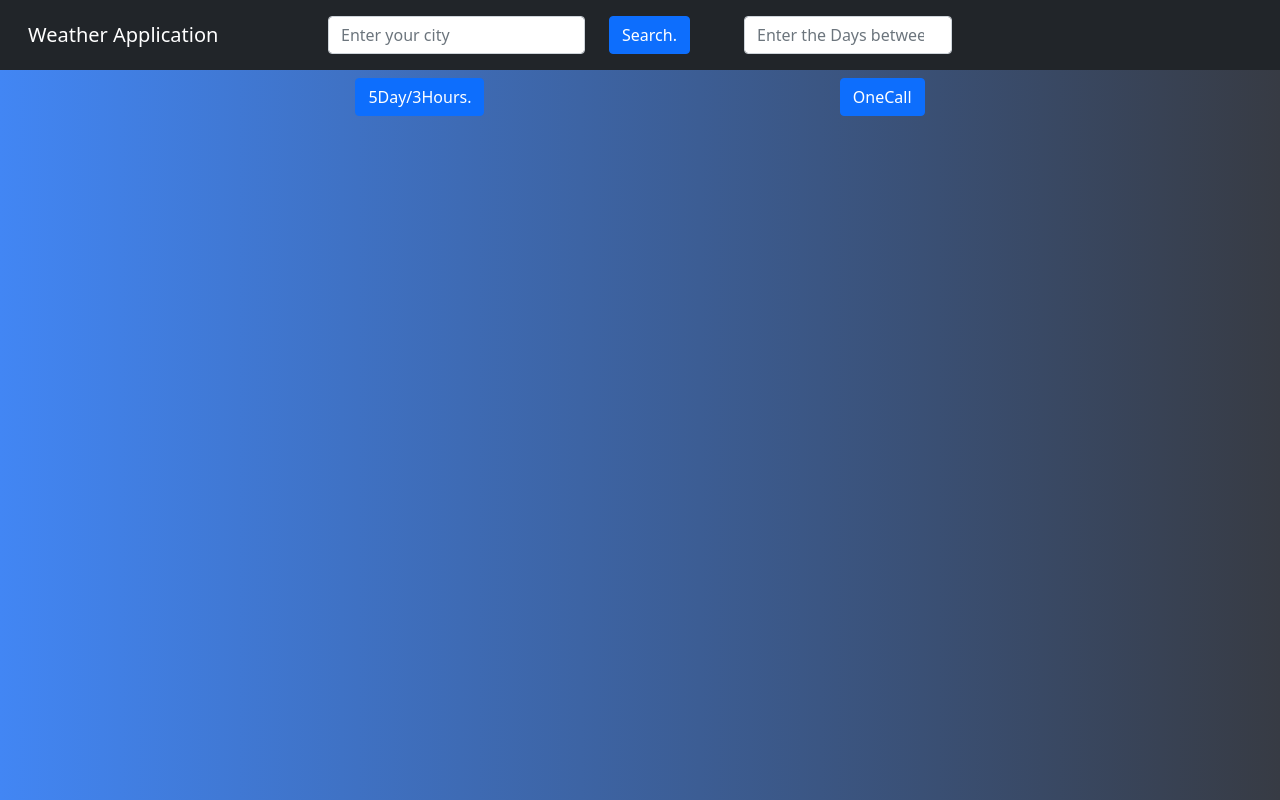
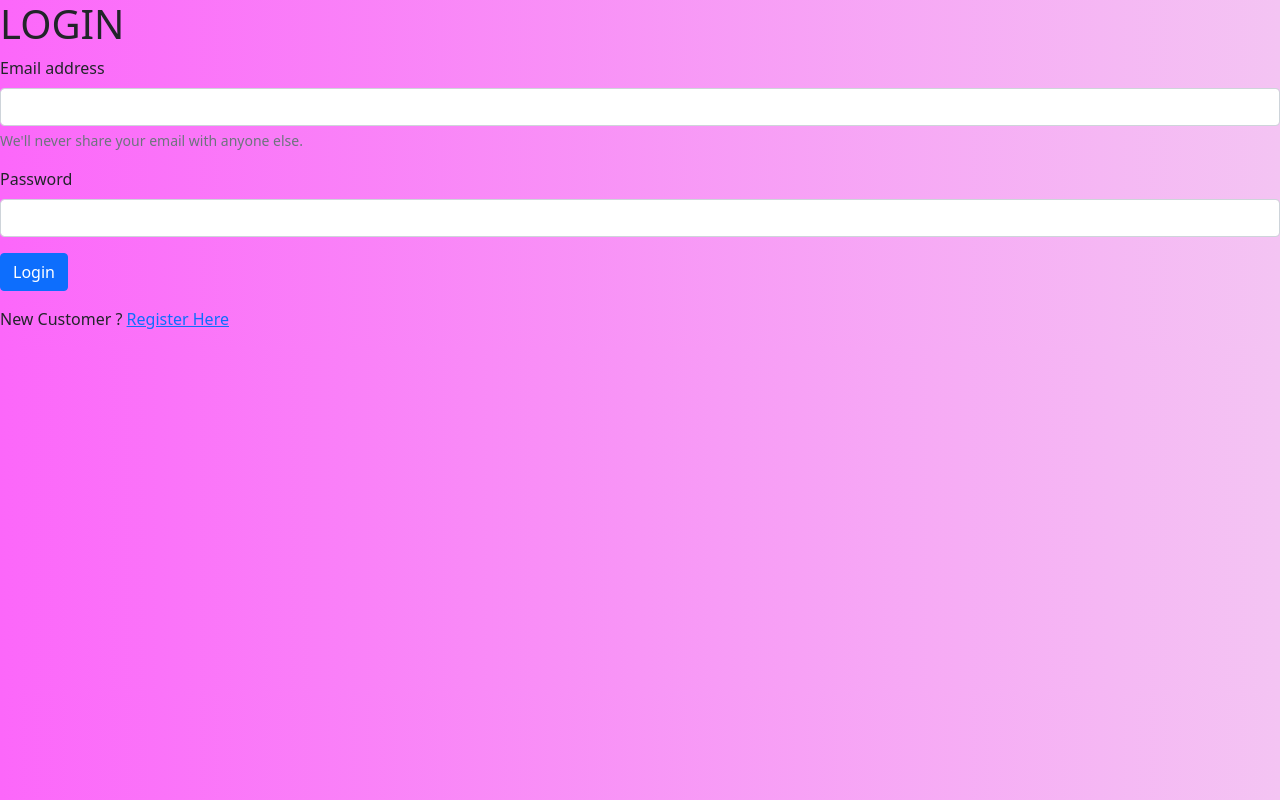
Before and after one commit to sajjanshah11/meme-generator, a React (Create React App) app: page /login in a window 1280 px wide. Built offline with nearby package versions, Linux system fonts and the light colour scheme.

Commit message:
API integrated

```diff
--- a/package.json
+++ b/package.json
@@ -10,10 +10,12 @@
     "@testing-library/user-event": "^12.8.3",
     "axios": "^0.24.0",
     "bootstrap": "^5.1.3",
+    "cors": "^2.8.5",
     "google-maps-react": "^2.0.6",
     "react": "^17.0.2",
     "react-bootstrap": "^2.0.3",
     "react-dom": "^17.0.2",
+    "react-router-dom": "^5.2.0",
     "react-scripts": "4.0.3",
     "react-table": "^7.7.0",
     "uuidv4": "^6.2.12",
--- a/src/App.js
+++ b/src/App.js
@@ -1,11 +1,35 @@
 import React from 'react';
-import NewWeather from "./NewWeather"
+import NewWeather from "./NewWeather";
+
+import {
+  BrowserRouter as Router,
+  Switch,
+  Route,
+  useRouteMatch,
+  useParams
+} from "react-router-dom";
+
+import Login from "./Login";
+import Signup from "./Signup";
 
 
 const App = () => {
   return (
     <>
-      <NewWeather />
+      <Router>
+        <Switch>
+          <Route path = "/" exact>
+            <NewWeather />
+          </Route>
+          <Route path = "/signup" exact>
+            <Signup />
+          </Route>
+          <Route path = "/login" exact>
+            <Login />
+          </Route>
+        </Switch>
+      </Router>
+
     </>
   );
 }
--- /dev/null
+++ b/src/Login.js
@@ -0,0 +1,72 @@
+import React,{ useState } from "react";
+import { Link } from 'react-router-dom';
+import axios from "axios"
+
+const Login = () =>{
+    const [email,setEmail] = useState("");
+    const [password,setPassword] = useState("");
+    const [error,setError] = useState("");
+    const[loading,setLoading]  = useState()
+
+    async function submitHandler(e){
+        e.preventDefault();
+        try {
+            const config = {
+                headers:{
+                    "Content-type" : "application/json"
+                }
+            }
+            const { data } = await axios.get('http://localhost:4000/api/user/login',{
+                // headers:{
+                //     "email":"krishna1@gmail.com",
+                //     "password":"12345",
+                //     "Content-type" : "application/json"
+                // }
+            })
+            console.log(data)
+
+        } catch (error) {
+            console.log(error.message)
+            setError(error.response.data.message)
+        }
+    }
+    console.log(error)
+    return(
+        <>
+            <h1>LOGIN</h1>
+             <form onSubmit = {submitHandler}>
+                <div class="mb-3">
+                    <label for="exampleInputEmail1" class="form-label">Email address</label>
+                    <input
+                        type="email"
+                        value = {email}
+                        class="form-control"
+                        id="exampleInputEmail1"
+                        aria-describedby="emailHelp"
+                        onChange = {(e)=>setEmail(e.target.value)}
+
+                        />
+                    <div id="emailHelp" class="form-text">We'll never share your email with anyone else.</div>
+                </div>
+                <div class="mb-3">
+                    <label for="exampleInputPassword1" class="form-label">Password</label>
+                    <input
+                        type="password"
+                        value = {password}
+                        class="form-control"
+                        id="exampleInputPassword1"
+                        onChange = {(e)=>setPassword(e.target.value)}
+                     />
+                </div>
+                <button type="submit" class="btn btn-primary">Login</button>
+            </form>
+            <div className="py-3">
+                <div>
+                    New Customer ? <Link to="/signup">Register Here</Link>
+                </div>
+            </div>
+        </>
+    )
+}
+
+export default Login;
--- /dev/null
+++ b/src/Signup.js
@@ -0,0 +1,28 @@
+import React from "react"
+
+const Signup = ()=>{
+    return(
+        <>
+            <h1>SIGNUP</h1>
+            <form>
+                 <div class="mb-3">
+                    <label for="exampleInputEmail1" class="form-label">Enter Your Name </label>
+                    <input type="name" class="form-control" id="exampleInputEmail1" aria-describedby="emailHelp" />
+                    {/* <div id="emailHelp" class="form-text">We'll never share your email with anyone else.</div> */}
+                </div>
+                <div class="mb-3">
+                    <label for="exampleInputEmail1" class="form-label">Email address</label>
+                    <input type="email" class="form-control" id="exampleInputEmail1" aria-describedby="emailHelp" />
+                    <div id="emailHelp" class="form-text">We'll never share your email with anyone else.</div>
+                </div>
+                <div class="mb-3">
+                    <label for="exampleInputPassword1" class="form-label">Password</label>
+                    <input type="password" class="form-control" id="exampleInputPassword1" />
+                </div>
+                <button type="submit" class="btn btn-primary">Signup</button>
+            </form>
+        </>
+    )
+}
+
+export default Signup;
--- a/src/weather.css
+++ b/src/weather.css
@@ -1,7 +1,9 @@
 
 body{
-background: -webkit-linear-gradient(to right, #4286f4, #373B44);  /* Chrome 10-25, Safari 5.1-6 */
-background: linear-gradient(to right, #4286f4, #373B44); /* W3C, IE 10+/ Edge, Firefox 16+, Chrome 26+, Opera 12+, Safari 7+ */
+  background: #f4c4f3;  /* fallback for old browsers */
+  background: -webkit-linear-gradient(to right, #fc67fa, #f4c4f3);  /* Chrome 10-25, Safari 5.1-6 */
+  background: linear-gradient(to right, #fc67fa, #f4c4f3); /* W3C, IE 10+/ Edge, Firefox 16+, Chrome 26+, Opera 12+, Safari 7+ */
+
 
 font-family: 'Readex Pro', sans-serif;
 font-family: 'Roboto Slab', serif;
@@ -19,9 +21,6 @@ font-family: 'Roboto Slab', serif;
   font-size: 1.5rem;
   font-weight: bold;
 }
-
-
-
 
 
 .main{
```
Also changed, not shown: API-backend/controller/userController.js (added, +54 -0 lines), API-backend/models/userModel.js (added, +41 -0 lines), API-backend/package.json (added, +23 -0 lines), API-backend/routes/userRoutes.js (added, +11 -0 lines), API-backend/server.js (added, +48 -0 lines), API-backend/utility/generateToken.js (added, +10 -0 lines), 2 other files (tests, documents, lock files or other folders).
